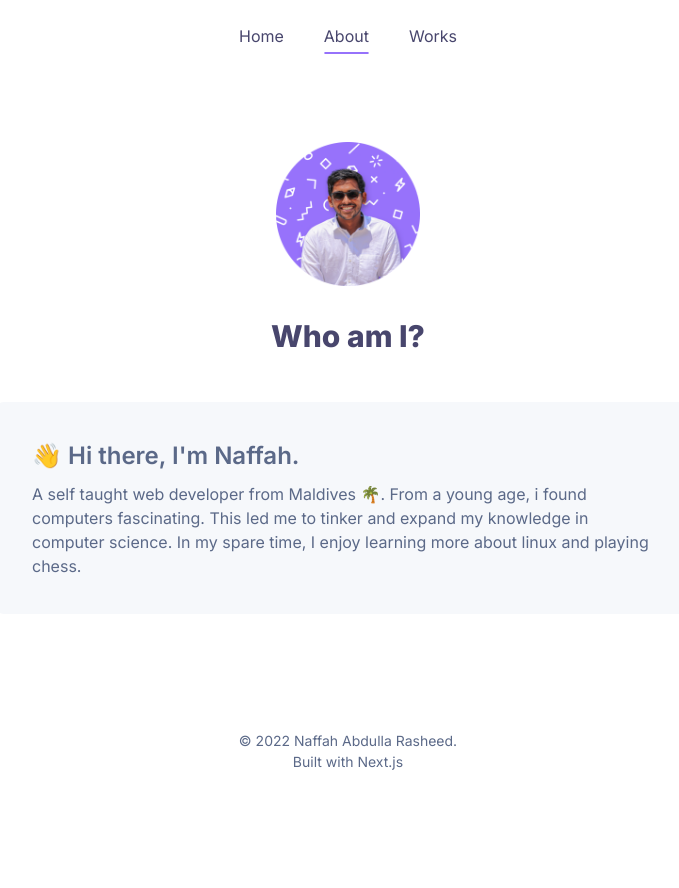
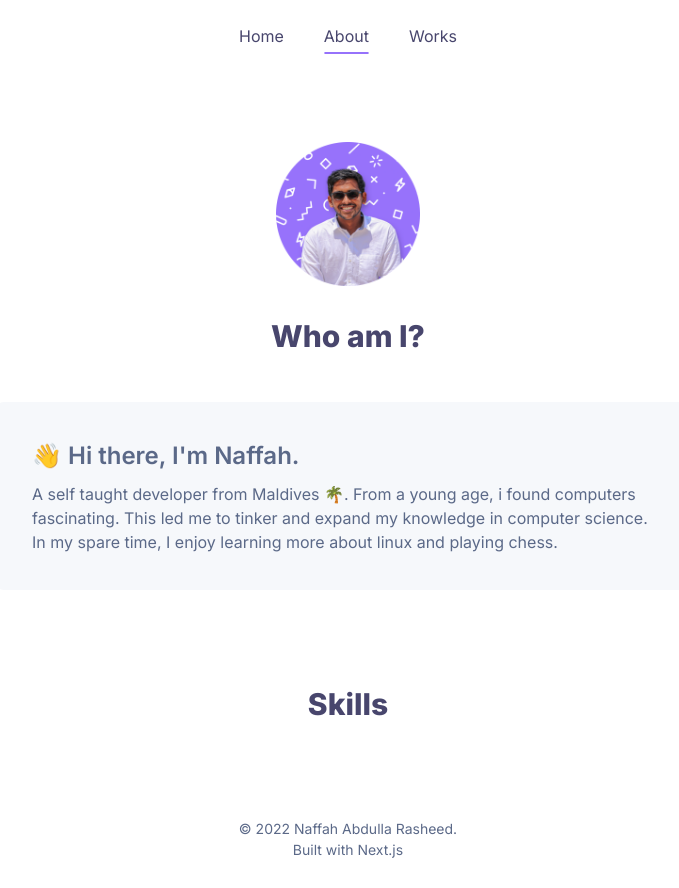
Before and after one commit to n4ff4h/naffah.me, a Next.js app: page /about in a window 1280 px wide. Shown: the whole page, without its empty margins (292-971 px from the left). Before the commit the page ends 800 px from the top, so only its background shows below. Built offline with nearby package versions, Linux system fonts and the light colour scheme.

Commit message:
refactor: Update intro in about page

```diff
--- a/pages/about.js
+++ b/pages/about.js
@@ -17,7 +17,7 @@ export default function About() {
         <Heading fontSize="3xl" color="darkPurple" textAlign="center" pb={12}>
           Who am I?
         </Heading>
-        <Box background="#f6f8fb" p={9} borderRadius={8}>
+        <Box background="#f6f8fb" p={9} borderRadius={8} mb={24}>
           <Text
             fontSize={{ base: "xl", sm: "2xl" }}
             fontWeight="semibold"
@@ -27,12 +27,15 @@ export default function About() {
             👋 Hi there, I&apos;m Naffah.
           </Text>
           <Text fontSize={"md"} color="#5b6988">
-            A self taught web developer from Maldives 🌴. From a young age, i
-            found computers fascinating. This led me to tinker and expand my
-            knowledge in computer science. In my spare time, I enjoy learning
-            more about linux and playing chess.
+            A self taught developer from Maldives 🌴. From a young age, i found
+            computers fascinating. This led me to tinker and expand my knowledge
+            in computer science. In my spare time, I enjoy learning more about
+            linux and playing chess.
           </Text>
         </Box>
+        <Heading fontSize="3xl" color="darkPurple" textAlign="center" pb={12}>
+          Skills
+        </Heading>
       </Flex>
     </MainLayout>
   );
```
